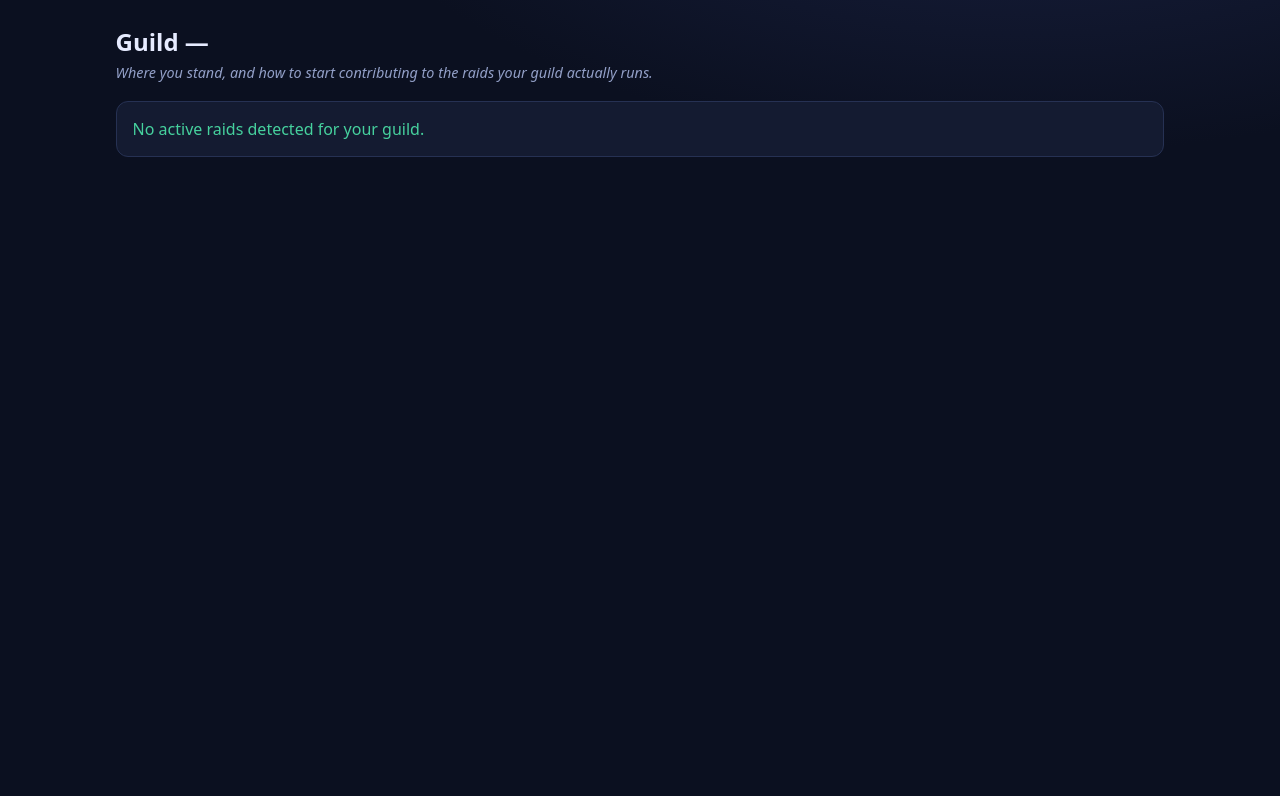
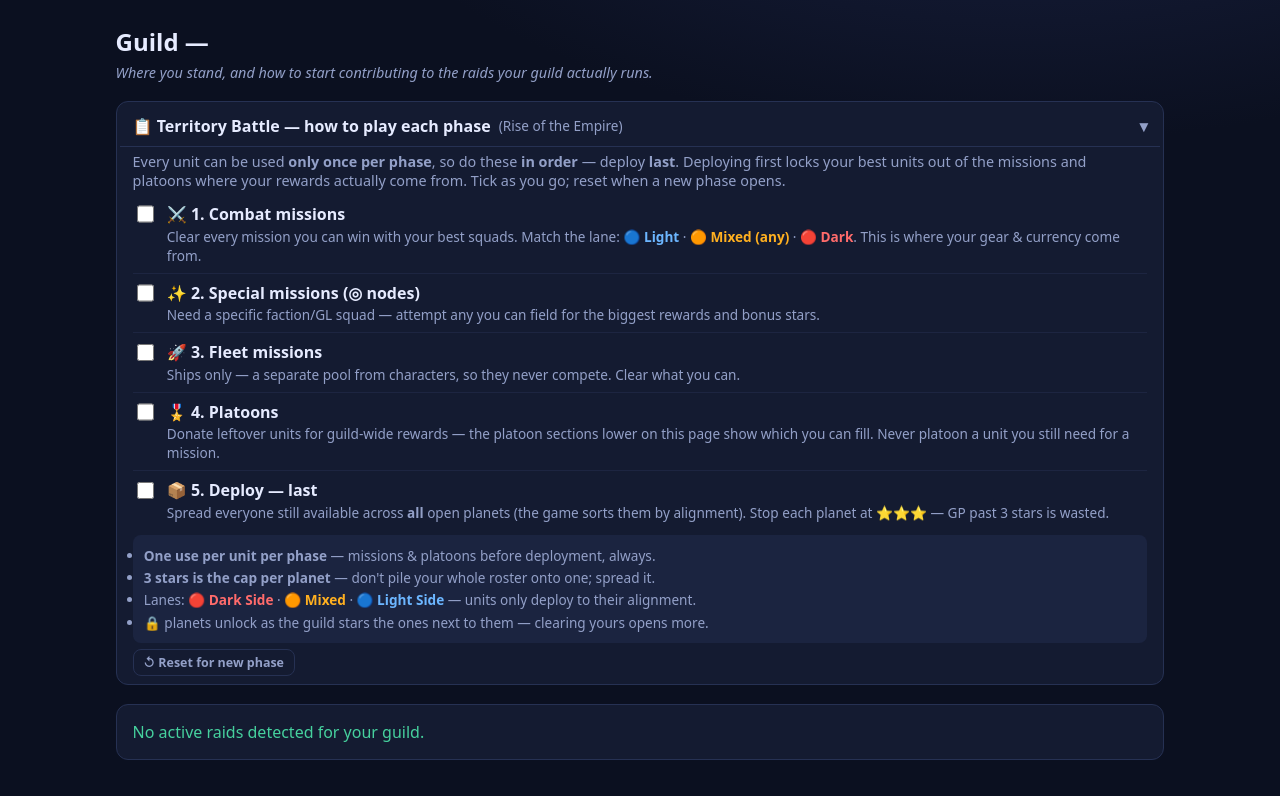
Before and after one commit to shiznizzzle6-glitch/swgoh-recommend, a FastAPI app: template src/swgoh/web/templates/guild.html in a window 1280 px wide. Shown: the part 126-922 px from the top of the page. Before the commit the page ends 283 px from the top, so only its background shows below. Run offline with FastAPI, Linux system fonts and the light colour scheme; the template is opened without the code that fills it, so the values that code supplies are empty.

Commit message:
Add Territory Battle checklist panel to the Guild page
A collapsible, tick-off checklist teaching the correct per-phase order for
Rise of the Empire: combat → special → fleet → platoons → deploy LAST. Encodes
the key rules a newer player misses (one use per unit per phase, so deploying
first locks units out of missions/platoons; 3-star cap per planet; spread
deployment across lanes by alignment). Checkbox state persists in localStorage
with a "reset for new phase" button.

Co-Authored-By: Claude Opus 4.8 <noreply@anthropic.com>

```diff
--- a/src/swgoh/web/templates/base.html
+++ b/src/swgoh/web/templates/base.html
@@ -116,6 +116,33 @@
     .ci-name { font-weight:600; flex:1; }
     .ci-score { color:var(--warn); font-weight:700; font-variant-numeric:tabular-nums; font-size:.9rem; }
     .ci-detail { font-size:.83rem; margin-top:.15rem; }
+    /* Territory Battle checklist panel */
+    details.tbpanel { background:var(--panel); border:1px solid var(--line); border-radius:12px;
+      padding:.2rem .2rem .5rem; margin:0 0 1.2rem; }
+    details.tbpanel > summary { cursor:pointer; font-weight:700; padding:.6rem .8rem; list-style:none;
+      display:flex; align-items:center; gap:.5rem; }
+    details.tbpanel > summary::-webkit-details-marker { display:none; }
+    details.tbpanel > summary::after { content:"▸"; color:var(--muted); margin-left:auto; }
+    details.tbpanel[open] > summary::after { content:"▾"; }
+    details.tbpanel[open] > summary { border-bottom:1px solid var(--line); margin-bottom:.3rem; }
+    .tb-sub { color:var(--muted); font-weight:400; font-size:.85rem; }
+    .tbsteps { list-style:none; margin:.2rem 0 .3rem; padding:0 .8rem; }
+    .tbstep { display:flex; gap:.6rem; align-items:flex-start; padding:.5rem 0;
+      border-bottom:1px solid rgba(38,49,83,.5); }
+    .tbstep:last-child { border-bottom:0; }
+    .tbstep input { margin-top:.15rem; width:1.1rem; height:1.1rem; accent-color:var(--good); flex:none; cursor:pointer; }
+    .tbstep .s-body { flex:1; }
+    .tbstep .s-title { font-weight:600; }
+    .tbstep.done .s-title { text-decoration:line-through; color:var(--muted); }
+    .tbstep .s-sub { font-size:.85rem; color:var(--muted); margin-top:.1rem; }
+    .tbstep.done .s-sub { opacity:.6; }
+    .tbrules { margin:.3rem .8rem 0; padding:.5rem .7rem; background:var(--panel2);
+      border-radius:8px; font-size:.85rem; }
+    .tbrules li { margin:.2rem 0; color:var(--muted); }
+    .tbreset { background:none; color:var(--muted); border:1px solid var(--line); border-radius:8px;
+      padding:.25rem .6rem; font-size:.78rem; font-weight:600; margin:.4rem .8rem 0; }
+    .lane { font-weight:700; }
+    .lane.dark { color:var(--bad); } .lane.mix { color:var(--warn); } .lane.light { color:#6cb6ff; }
   </style>
 </head>
 <body>
--- a/src/swgoh/web/templates/guild.html
+++ b/src/swgoh/web/templates/guild.html
@@ -48,6 +48,80 @@
       </div>
     </div>
   {% endif %}
+
+  {# --- Territory Battle checklist (Rise of the Empire) --- #}
+  <details class="tbpanel" id="tb-checklist" open>
+    <summary>📋 Territory Battle — how to play each phase
+      <span class="tb-sub">(Rise of the Empire)</span>
+    </summary>
+    <p class="note" style="margin:.2rem .8rem .3rem;font-style:normal">
+      Every unit can be used <strong>only once per phase</strong>, so do these <strong>in order</strong> —
+      deploy <strong>last</strong>. Deploying first locks your best units out of the missions and platoons
+      where your rewards actually come from. Tick as you go; reset when a new phase opens.
+    </p>
+    <ul class="tbsteps">
+      <li class="tbstep"><input type="checkbox" data-tb="1">
+        <div class="s-body">
+          <div class="s-title">⚔️ 1. Combat missions</div>
+          <div class="s-sub">Clear every mission you can win with your best squads. Match the lane:
+            <span class="lane light">🔵 Light</span> · <span class="lane mix">🟠 Mixed (any)</span> ·
+            <span class="lane dark">🔴 Dark</span>. This is where your gear &amp; currency come from.</div>
+        </div></li>
+      <li class="tbstep"><input type="checkbox" data-tb="2">
+        <div class="s-body">
+          <div class="s-title">✨ 2. Special missions (◎ nodes)</div>
+          <div class="s-sub">Need a specific faction/GL squad — attempt any you can field for the biggest
+            rewards and bonus stars.</div>
+        </div></li>
+      <li class="tbstep"><input type="checkbox" data-tb="3">
+        <div class="s-body">
+          <div class="s-title">🚀 3. Fleet missions</div>
+          <div class="s-sub">Ships only — a separate pool from characters, so they never compete. Clear what
+            you can.</div>
+        </div></li>
+      <li class="tbstep"><input type="checkbox" data-tb="4">
+        <div class="s-body">
+          <div class="s-title">🎖️ 4. Platoons</div>
+          <div class="s-sub">Donate leftover units for guild-wide rewards — the platoon sections lower on
+            this page show which you can fill. Never platoon a unit you still need for a mission.</div>
+        </div></li>
+      <li class="tbstep"><input type="checkbox" data-tb="5">
+        <div class="s-body">
+          <div class="s-title">📦 5. Deploy — last</div>
+          <div class="s-sub">Spread everyone still available across <strong>all</strong> open planets (the game
+            sorts them by alignment). Stop each planet at ⭐⭐⭐ — GP past 3 stars is wasted.</div>
+        </div></li>
+    </ul>
+    <ul class="tbrules">
+      <li><strong>One use per unit per phase</strong> — missions &amp; platoons before deployment, always.</li>
+      <li><strong>3 stars is the cap per planet</strong> — don't pile your whole roster onto one; spread it.</li>
+      <li>Lanes: <span class="lane dark">🔴 Dark Side</span> · <span class="lane mix">🟠 Mixed</span> ·
+        <span class="lane light">🔵 Light Side</span> — units only deploy to their alignment.</li>
+      <li>🔒 planets unlock as the guild stars the ones next to them — clearing yours opens more.</li>
+    </ul>
+    <button type="button" class="tbreset" onclick="tbReset()">↺ Reset for new phase</button>
+  </details>
+  <script>
+    (function () {
+      var boxes = document.querySelectorAll('#tb-checklist input[data-tb]');
+      function key(n) { return 'tbstep-' + n; }
+      function paint(b) { b.closest('.tbstep').classList.toggle('done', b.checked); }
+      boxes.forEach(function (b) {
+        try { b.checked = localStorage.getItem(key(b.dataset.tb)) === '1'; } catch (e) {}
+        paint(b);
+        b.addEventListener('change', function () {
+          try { localStorage.setItem(key(b.dataset.tb), b.checked ? '1' : '0'); } catch (e) {}
+          paint(b);
+        });
+      });
+      window.tbReset = function () {
+        boxes.forEach(function (b) {
+          b.checked = false; paint(b);
+          try { localStorage.removeItem(key(b.dataset.tb)); } catch (e) {}
+        });
+      };
+    })();
+  </script>
 
   {% for r in report.raids %}
     <h3 style="margin:1.2rem 0 .5rem">🐉 {{ r.raid_name }} raid</h3>
```
Also changed, not shown: tb-rote.png (added).
